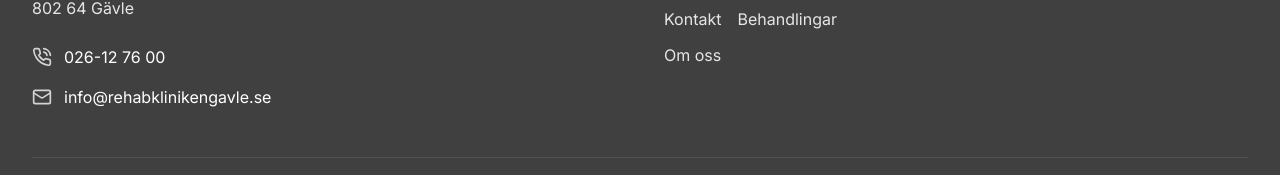
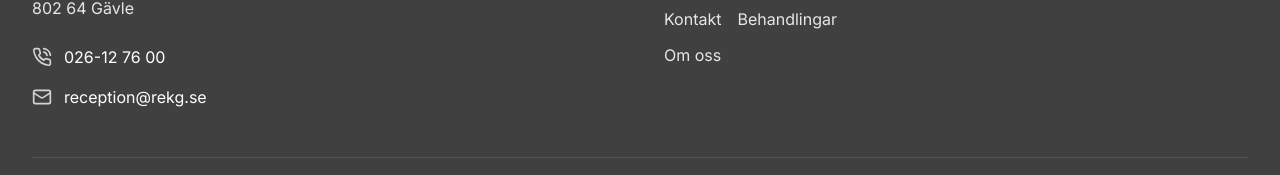
Before and after one commit to johanoloflindberg/rehabklinken-webbsida, a React (Vite) app: page /om-oss in a window 1280 px wide. Shown: the part 1557-1732 px from the top of the page. Built offline with nearby package versions, Linux system fonts and the light colour scheme.

Commit message:
Visual edit in Lovable
Edited UI in Lovable

```diff
--- a/src/components/Footer.tsx
+++ b/src/components/Footer.tsx
@@ -1,11 +1,8 @@
-
 import React from 'react';
 import { PhoneCall, Mail } from 'lucide-react';
 import { Link } from 'react-router-dom';
-
 const Footer = () => {
-  return (
-    <footer className="bg-rehab-gray-700 text-white py-16">
+  return <footer className="bg-rehab-gray-700 text-white py-16">
       <div className="container mx-auto px-4 sm:px-6 lg:px-8">
         <div className="grid grid-cols-1 md:grid-cols-2 gap-12">
           <div>
@@ -18,7 +15,7 @@ const Footer = () => {
             </div>
             <div className="flex items-center">
               <Mail className="w-5 h-5 mr-3 text-rehab-gray-300" />
-              <span>info@rehabklinikengavle.se</span>
+              <span>reception@rekg.se</span>
             </div>
           </div>
 
@@ -49,8 +46,6 @@ const Footer = () => {
           <p>&copy; {new Date().getFullYear()} Rehabkliniken i Gävle. Alla rättigheter reserverade.</p>
         </div>
       </div>
-    </footer>
-  );
+    </footer>;
 };
-
 export default Footer;
```
